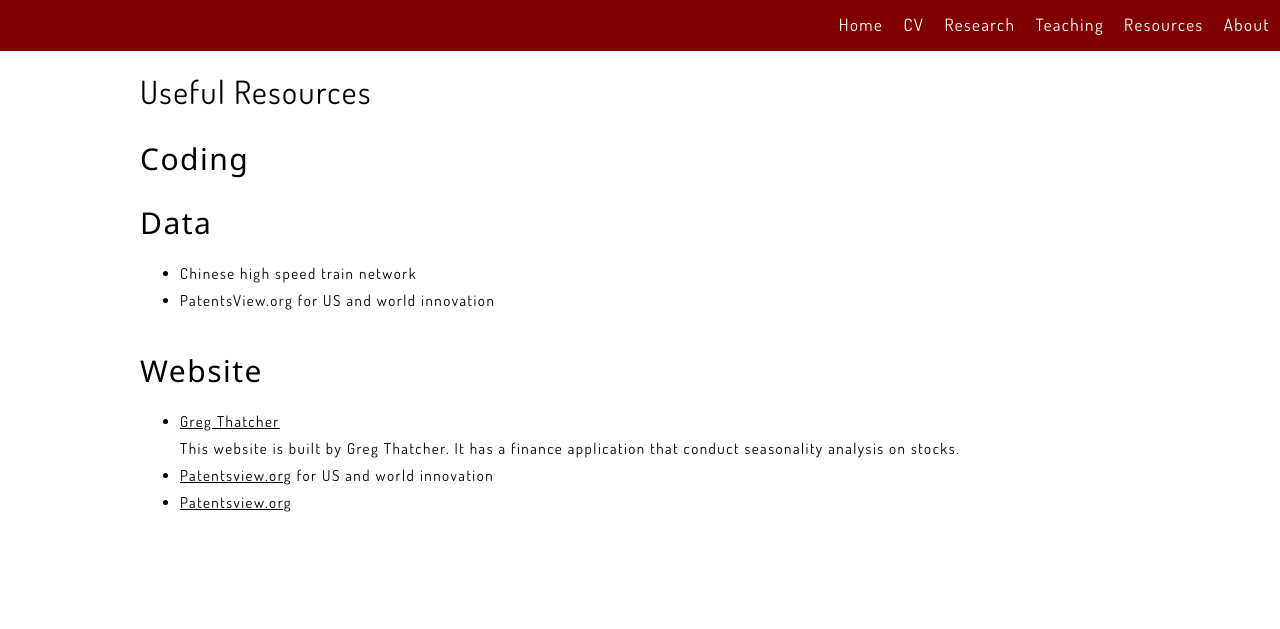
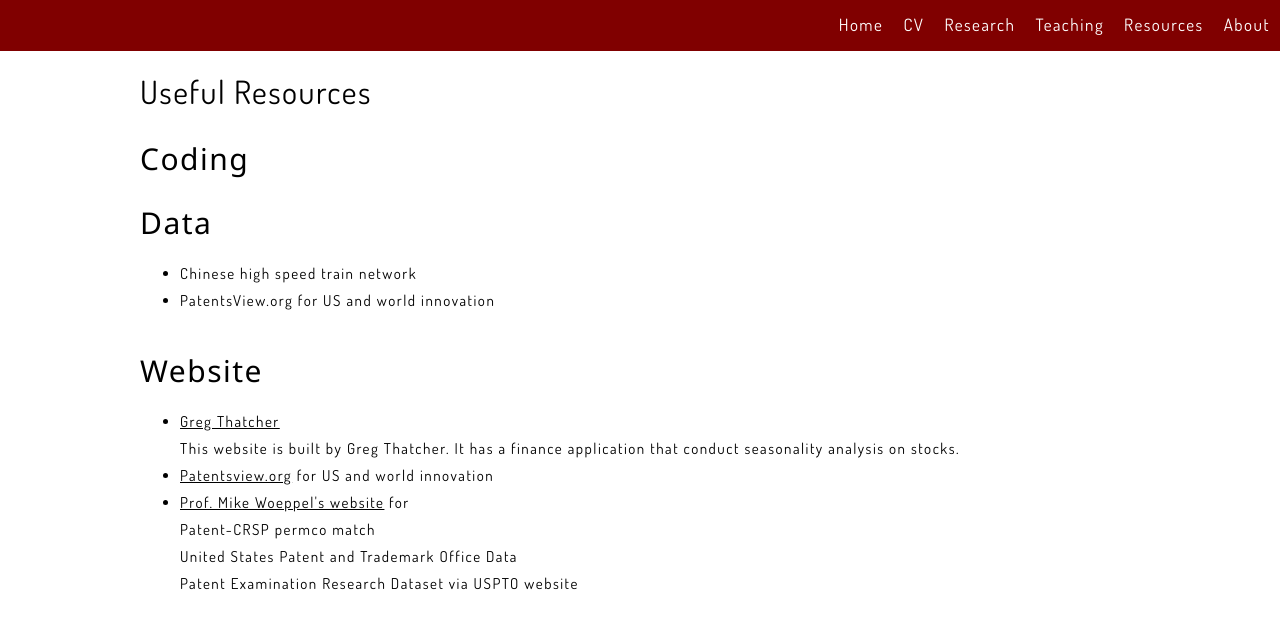
Before and after one commit to xieyutongcn/xieyutongcn.github.io, a Jekyll site: the page built from Resources.html, in a window 1280 px wide. Shown: the top 629 px of the page. Built offline with Jekyll 4.4.1, drawn with Linux system fonts in a browser that asks for light colours.

Commit message:
Update Resources.html

```diff
--- a/Resources.html
+++ b/Resources.html
@@ -20,8 +20,13 @@ layout: default
                 <a href = "patentsview.org">Patentsview.org</a> for US and world innovation
             </li>
             <li>
-                <a href = "patentsview.org">Patentsview.org</a>
+                <a href = "https://www.mikewoeppel.com/data">Prof. Mike Woeppel's website</a> for
             </li>
+            <dl>
+                <dt>Patent-CRSP permco match</dt>
+                <dt>United States Patent and Trademark Office Data</dt>
+                <dt>Patent Examination Research Dataset via USPTO website</dt>
+            </dl>
         </ul>
     </div>
 </body>
```
